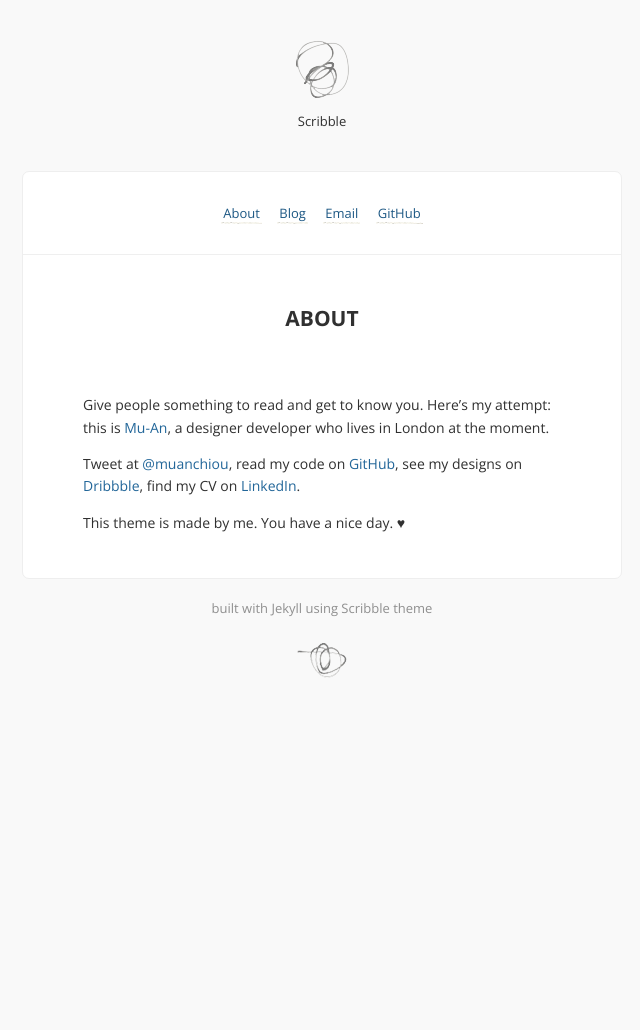
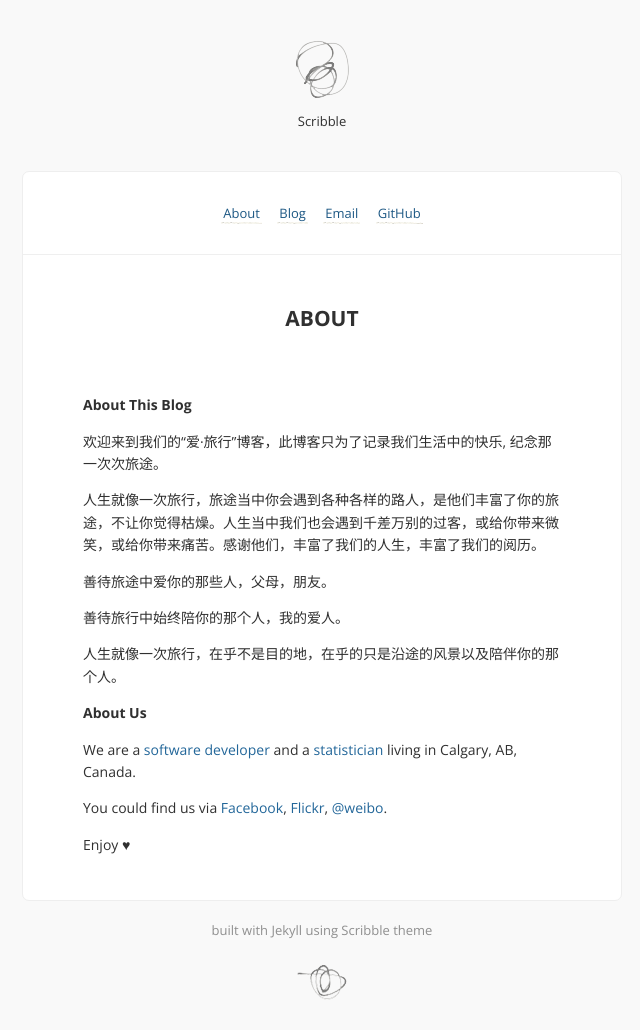
Before and after one commit to loveastravel/loveastravel.github.com, a Jekyll site: the page built from about.md, in a window 1280 px wide. Shown: the whole page, without its empty margins (318-958 px from the left). Built offline with Jekyll 4.4.1, drawn with Linux system fonts in a browser that asks for light colours; Markdown is read by kramdown in place of the engine named in the settings; comment, search, counter and statistics services are not loaded; before the commit the page ends 900 px from its top, so only the background shows below that.

Commit message:
First Commit

```diff
--- a/_config.yml
+++ b/_config.yml
@@ -13,10 +13,10 @@
     url:          http://muan.co
     external:     true
   - name:         Email
-    url:          mailto:hello@muan.co
+    url:          974855173@qq.com
     external:     true
   - name:         GitHub
-    url:          http://github.com/muan
+    url:          https://github.com/loveastravel
     external:     true
 highlighter:      pygments
 permalink:        pretty
--- a/about.md
+++ b/about.md
@@ -3,8 +3,22 @@
 title: About
 ---
 
-Give people something to read and get to know you. Here's my attempt: this is [Mu-An](http://muan.co), a designer developer who lives in London at the moment.
+**About This Blog**
 
-Tweet at [@muanchiou](http://twitter.com/muanchiou), read my code on [GitHub](http://github.com/muan), see my designs on [Dribbble](http://dribbble.com/muan), find my CV on [LinkedIn](http://uk.linkedin.com/in/muanchiou).
+欢迎来到我们的“爱·旅行”博客，此博客只为了记录我们生活中的快乐, 纪念那一次次旅途。
 
-This theme is made by me. You have a nice day. ♥
+人生就像一次旅行，旅途当中你会遇到各种各样的路人，是他们丰富了你的旅途，不让你觉得枯燥。人生当中我们也会遇到千差万别的过客，或给你带来微笑，或给你带来痛苦。感谢他们，丰富了我们的人生，丰富了我们的阅历。
+
+善待旅途中爱你的那些人，父母，朋友。
+
+善待旅行中始终陪你的那个人，我的爱人。
+
+人生就像一次旅行，在乎不是目的地，在乎的只是沿途的风景以及陪伴你的那个人。
+
+**About Us**
+
+We are a [software developer](https://ca.linkedin.com/in/longshengzhou) and a [statistician](https://ca.linkedin.com/pub/yukun-zhang/35/83b/892) living in Calgary, AB, Canada.
+
+You could find us via [Facebook](https://www.facebook.com/longsheng.zhou), [Flickr](https://www.flickr.com/photos/lszhou), [@weibo](http://www.weibo.com/2614496813/profile?rightmod=1&wvr=6&mod=personinfo).
+
+Enjoy ♥
```
Also changed, not shown: _posts/2013-05-06-more-post.md (deleted, +0 -31 lines), _posts/2013-05-06-scribble-the-jekyll-theme.md (deleted, +0 -64 lines), _posts/2014-08-11-HELEN LAKE TRAIL.md (added, +51 -0 lines).
